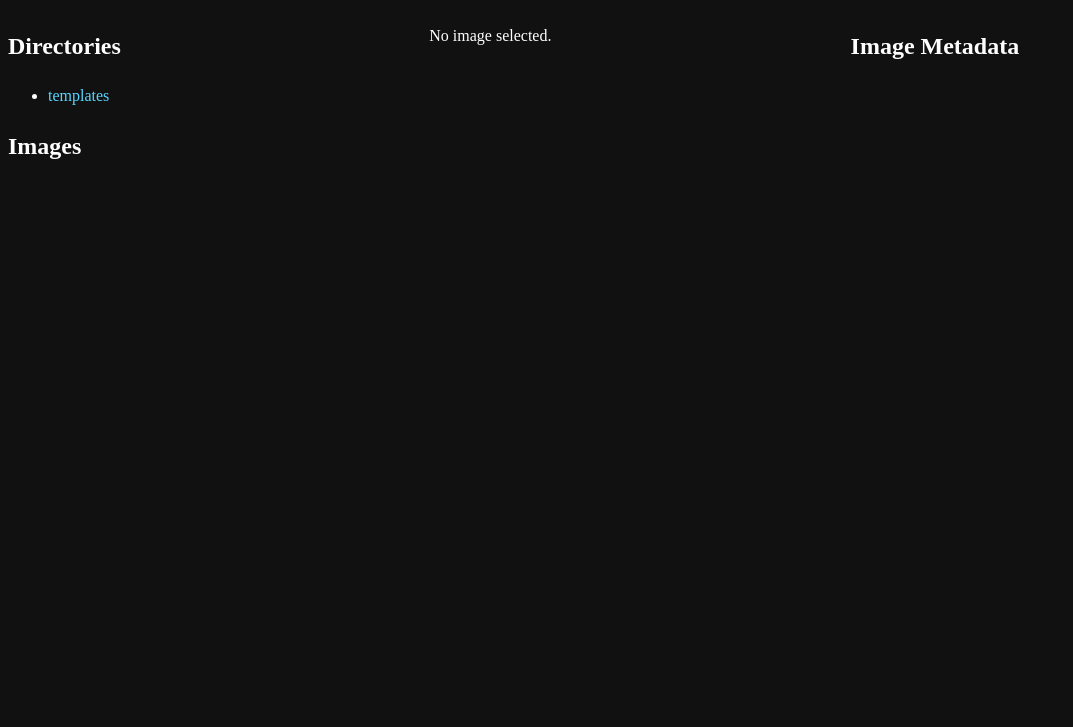
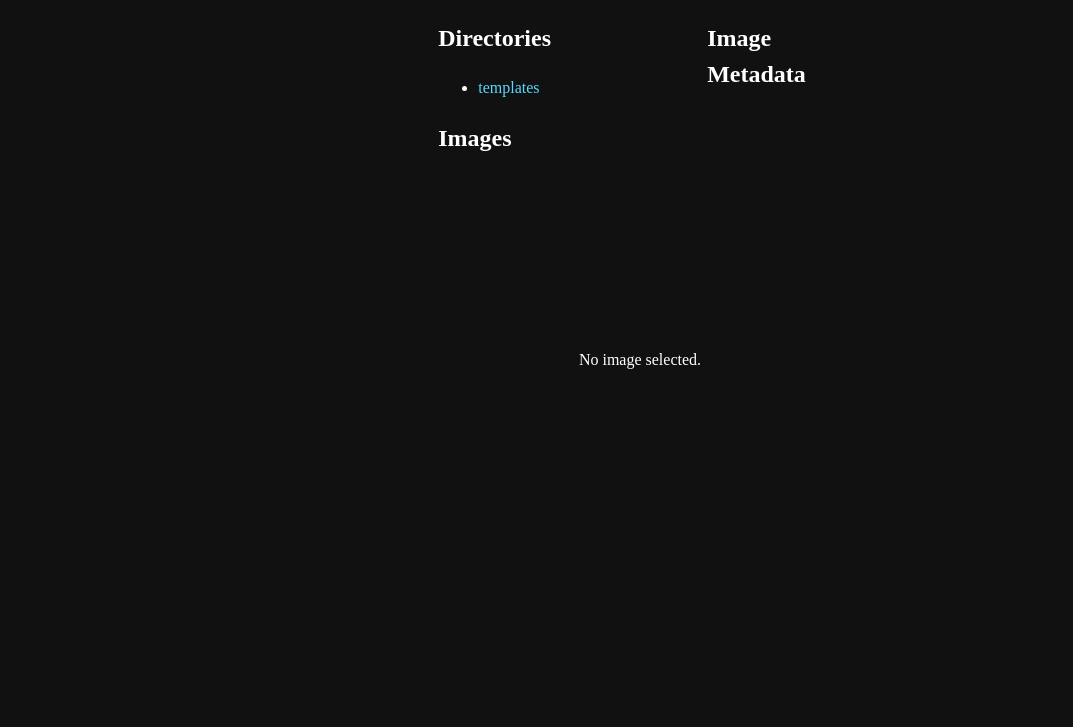
Before and after one commit to SymbiontConjurer/SymbiontUI, a Flask app: page / in a window 1280 px wide. Shown: the top 727 px of the page, without its empty margins (0-1073 px from the left). Run offline with Flask 3, Linux system fonts and the light colour scheme.

Commit message:
Update styles

```diff
--- a/symbiontui/templates/index.html
+++ b/symbiontui/templates/index.html
@@ -7,6 +7,12 @@
         background-color: #111111;
         color: #ffffff;
         line-height: 1.5;
+        margin: 0;
+        padding: 0;
+        display: flex;
+        flex-direction: column;
+        align-items: center;
+        justify-content: center;
     }
 
     .column {
@@ -16,6 +22,15 @@
         height: 90vh;
     }
 
+    .image-column {
+        float: left;
+        width: 33.33%;
+        height: 90vh;
+        display: flex;
+        align-items: center;
+        justify-content: center;
+    }
+
     .row::after {
         content: "";
         clear: both;
@@ -23,8 +38,9 @@
     }
 
     img {
-        width: 100%;
-        height: auto;
+        max-width: 100%;
+        max-height: 100%;
+        object-fit: contain;
     }
 
     h2, h3, p {
@@ -83,7 +99,7 @@
             {% endfor %}
         </ul>
     </div>
-    <div class="column">
+    <div class="image-column">
         {% if selected_image %}
         <h2>{{selected_image}}</h2>
         <img src="/image?dir={{current_dir}}&image={{selected_image}}" alt="Selected Image">
```
